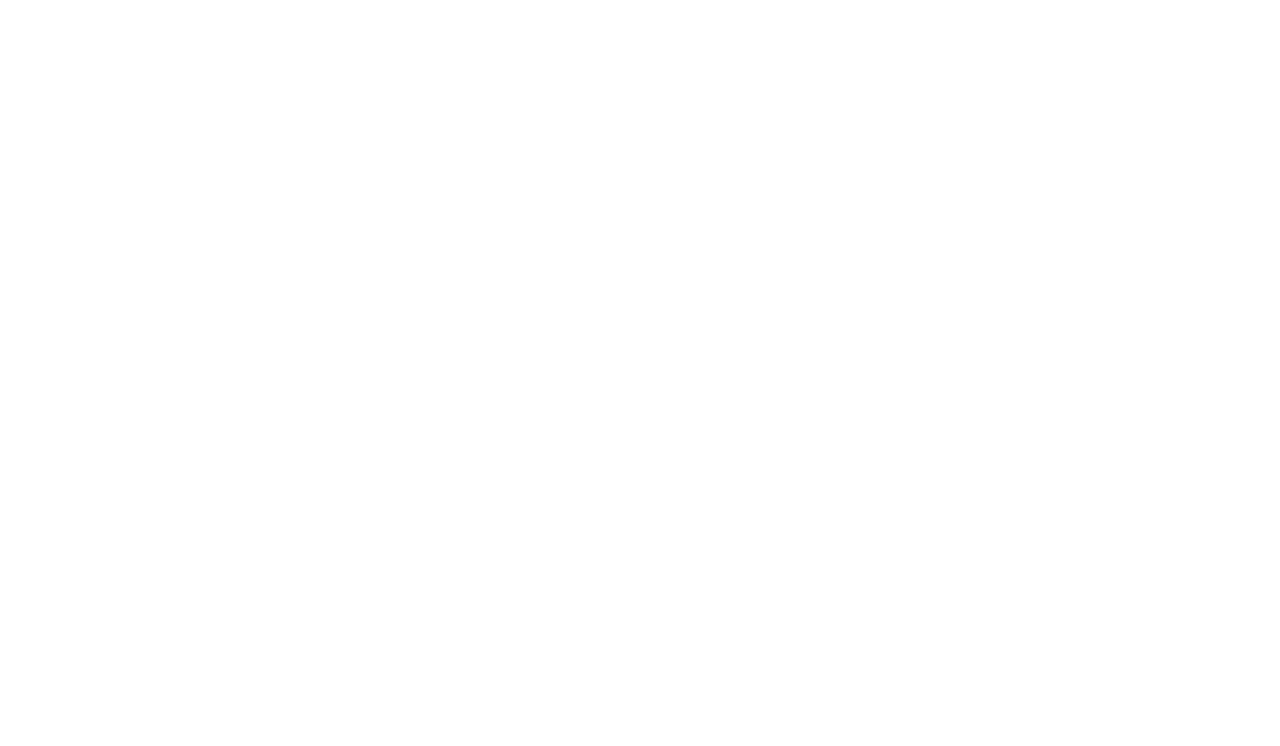
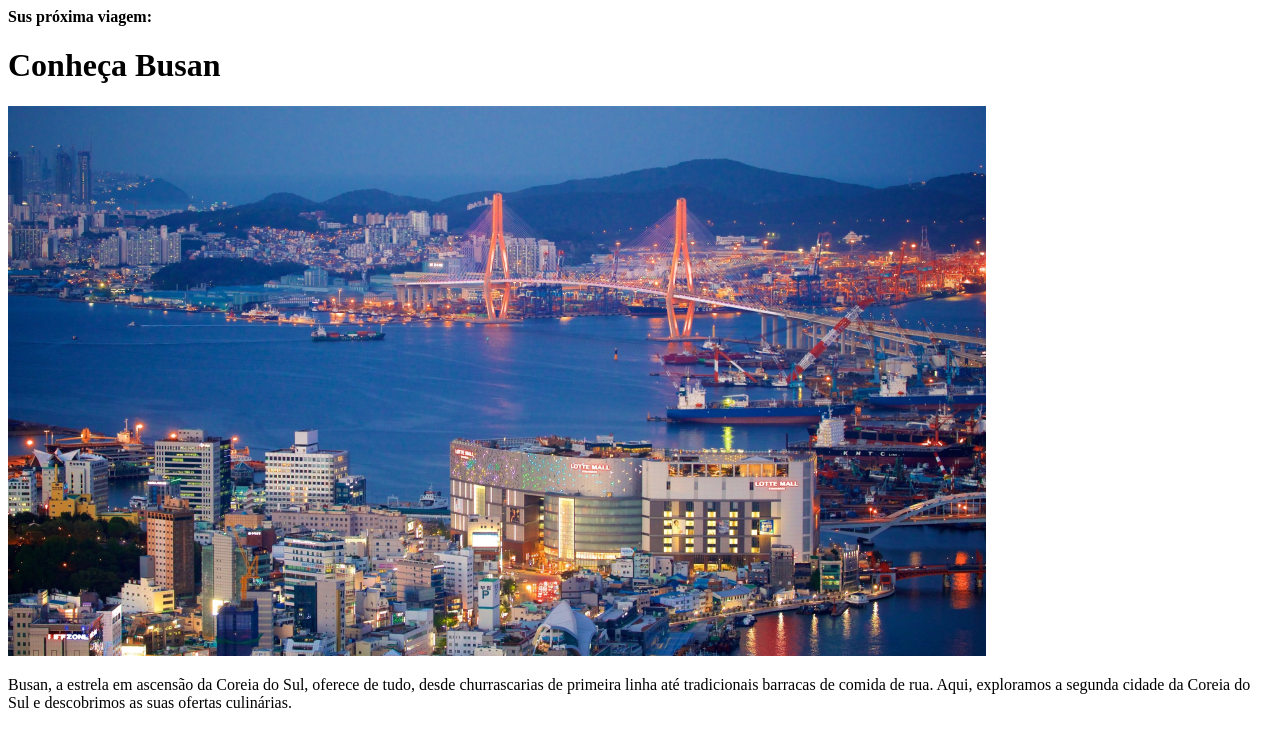
Before and after one commit to Nicolas1v1/locais-turisticos04, a plain HTML site: page index.html in a window 1280 px wide. Drawn offline with Linux system fonts and the light colour scheme.

Commit message:
Fui um Jumento e não coloquei o header

```diff
--- a/index.html
+++ b/index.html
@@ -6,6 +6,12 @@
     <title>Locais Turísticos</title>
 </head>
 <body>
+    <div id="page">
+        <strong>Sus próxima viagem:</strong>
+        <h1>Conheça Busan</h1>
+        <img src="./imagens/Image_01.png" alt="vista panorâmica da cidade de Busan">
+        <p>Busan, a estrela em ascensão da Coreia do Sul, oferece de tudo, desde churrascarias de primeira linha até tradicionais barracas de comida de rua. Aqui, exploramos a segunda cidade da Coreia do Sul e descobrimos as suas ofertas culinárias.</p>
 
+    </div>
 </body>
 </html>
```
